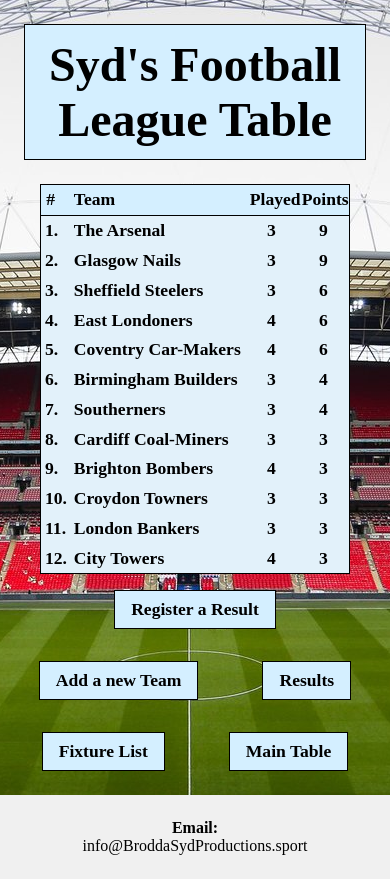
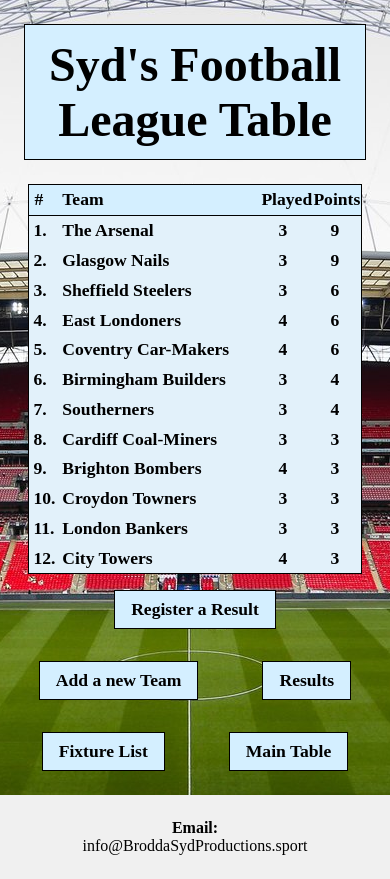
Before and after one commit to sydneymurray/boolean-uk-react-project-deployment, a React (Create React App) app: page / in a window 390 px wide. Built offline with nearby package versions, Linux system fonts and the light colour scheme; data requests are answered from the project's data file.

Commit message:
CSS Tweaks

```diff
--- a/src/styles/MainTable.css
+++ b/src/styles/MainTable.css
@@ -10,7 +10,7 @@
 .heading-li,
 .team-li{
   display: grid;
-  grid-template-columns: 30px auto 70px 70px 70px 70px 70px 70px 70px 70px;
+  grid-template-columns: 30px 20ch 70px 70px 70px 70px 70px 70px 70px 70px;
 }
 .team-name{
   width: 20ch;
@@ -60,7 +60,7 @@
   }
   .heading-li,
   .team-li{
-    grid-template-columns: 30px auto 70px 70px 70px 70px 70px;
+    grid-template-columns: 30px 20ch 70px 70px 70px 70px 70px;
   }
   .goals {
     display: none;
@@ -73,7 +73,7 @@
   }
   .heading-li,
   .team-li{
-    grid-template-columns: 30px 1fr 70px 70px;
+    grid-template-columns: 30px 20ch 70px 70px;
   }
   .game-stats {
     display: none;
@@ -86,7 +86,7 @@
   }
   .heading-li,
   .team-li{
-    grid-template-columns: 20px auto 52px 52px;
+    grid-template-columns: 20px 20ch 52px 52px;
   }
   .list-item-span{
     font-size: 1.1rem;
```
